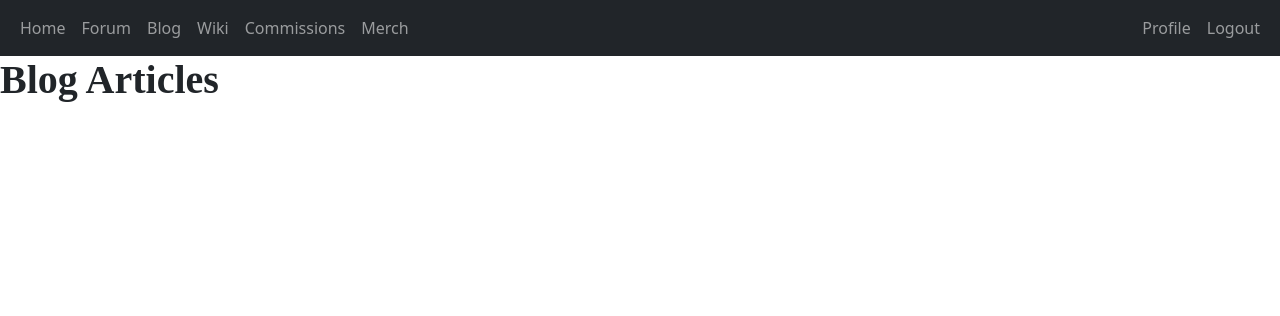
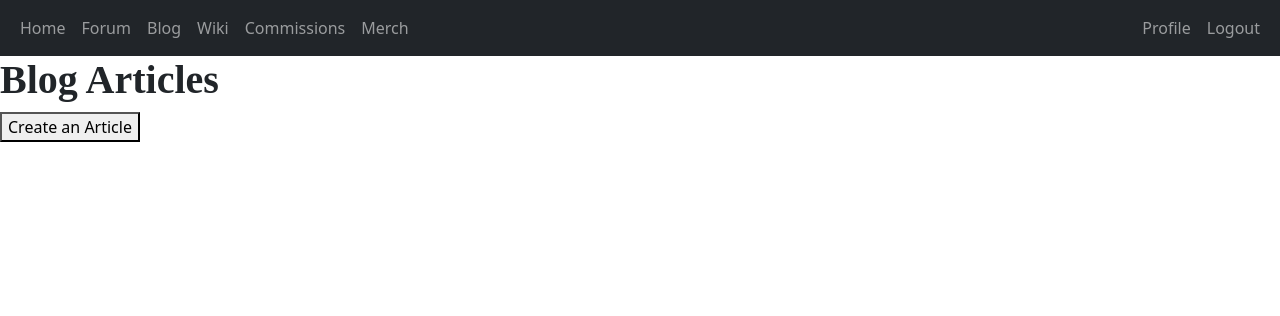
Before and after one commit to pris-matic/hobbysite-CD-3, a Django app: page /blog/articles/ in a window 1280 px wide. Shown: the top 316 px of the page. Run offline with Django 5.2, Linux system fonts and the light colour scheme; the visitor is signed in with stand-in values (Sample User, id 1); data that the repository does not hold is empty.

Commit message:
Added url for article creator to use in articles list view

```diff
--- a/hobbysite/blog/templates/blog/blogArticlesList.html
+++ b/hobbysite/blog/templates/blog/blogArticlesList.html
@@ -18,6 +18,7 @@
 {% endblock %}
 {% block content %}
     <h1> Blog Articles </h1>
+    <a href="{% url 'blog:article_create' %}"> <button type='button'> Create an Article </button> </a>
     <ul>
     {% for category in categories %}
         <h2> {{ category.name }} </h2>
--- a/hobbysite/blog/urls.py
+++ b/hobbysite/blog/urls.py
@@ -1,9 +1,10 @@
 from django.urls import path
-from .views import article_categories_list, article
+from .views import article_categories_list, article, article_create
 
 urlpatterns = [
     path('articles/', article_categories_list, name='blog_categories'),
     path('article/<int:key>/', article, name='article'),
+    path('article/add/', article_create, name='article_create')
 ]
 
 app_name = 'blog'
```
